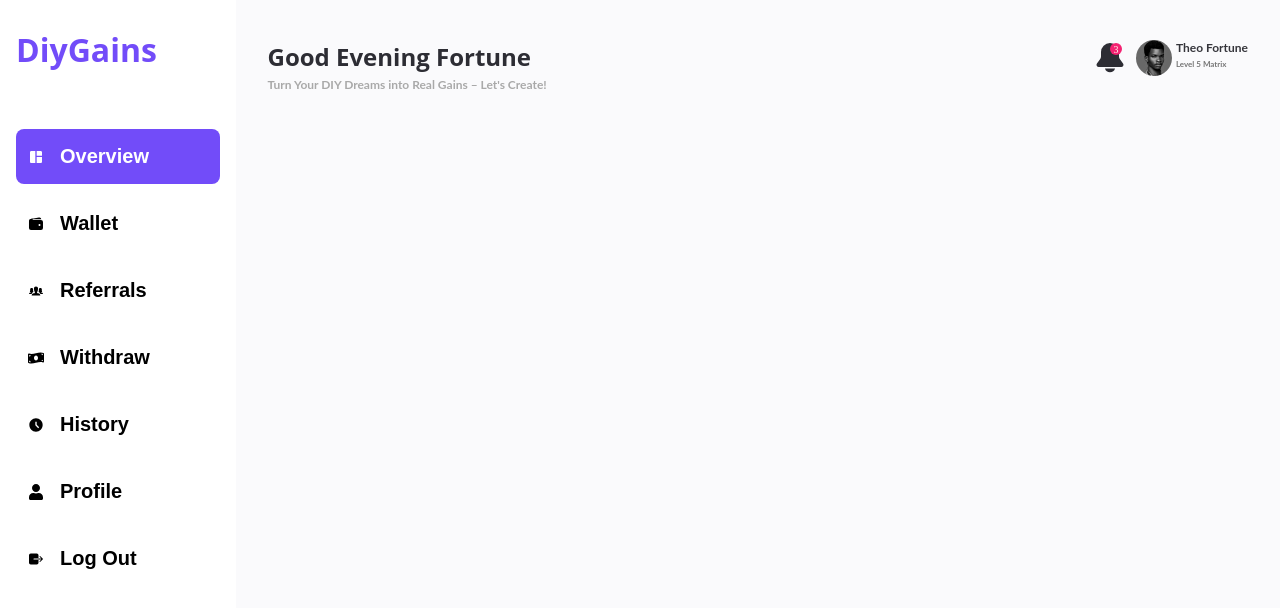
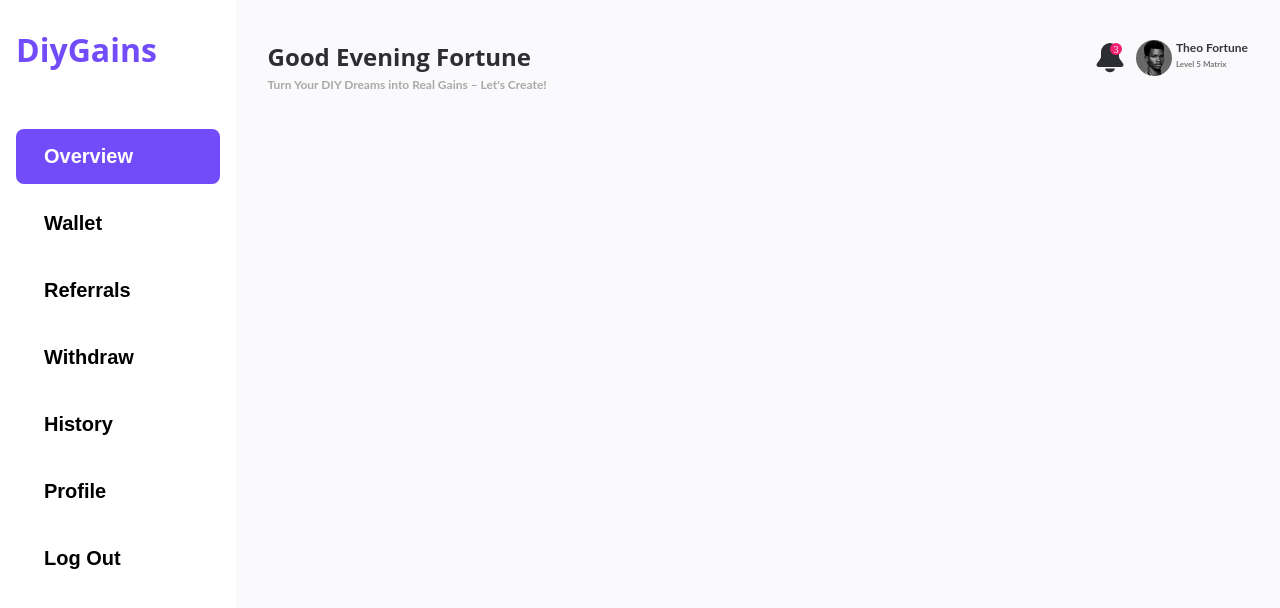
Before and after one commit to theo-fortune/diygains, a React (Create React App) app: page /dashboard in a window 1280 px wide. Shown: the top 608 px of the page. Built offline with nearby package versions, Linux system fonts and the light colour scheme.

Commit message:
Reusubale component

```diff
--- a/src/pages/Dashboard/User/Components/Sidebar.jsx
+++ b/src/pages/Dashboard/User/Components/Sidebar.jsx
@@ -5,6 +5,19 @@ import { MdSpaceDashboard, MdAccessTimeFilled } from "react-icons/md";
 import { IoWallet, IoExit } from "react-icons/io5";
 import { IoIosPeople } from "react-icons/io";
 import { FaMoneyBillWave, FaUser } from "react-icons/fa";
+
+const SidebarLink = ({ to, icon, text, isActive, onClick }) => {
+  return (
+    <Link
+      to={to}
+      className={`sidebar-link__component ${isActive && "active-link"}`}
+      onClick={onClick}
+    >
+      {icon && <icon className="sidebar-link__component-icons" />}
+      <p>{text}</p>
+    </Link>
+  );
+};
 
 const Sidebar = () => {
   const [activeLink, setActiveLink] = useState("/dashboard/overview");
@@ -19,70 +32,55 @@ const Sidebar = () => {
         <h1>DiyGains</h1>
       </div>
       <div className="sidebar-links">
-        <Link
+        <SidebarLink
           to="/dashboard/overview"
-          className={`sidebar-link__component ${
-            isLinkActive("/dashboard/overview") && "active-link"
-          }`}
+          icon={MdSpaceDashboard}
+          text="Overview"
+          isActive={isLinkActive("/dashboard/overview")}
           onClick={() => handleLinkClick("/dashboard/overview")}
-        >
-          <MdSpaceDashboard className="sidebar-link__component-icons" />
-          <p>Overview</p>
-        </Link>
-        <Link
+        />
+        <SidebarLink
           to="/dashboard/wallet"
-          className={`sidebar-link__component ${
-            isLinkActive("/dashboard/wallet") && "active-link"
-          }`}
+          icon={IoWallet}
+          text="Wallet"
+          isActive={isLinkActive("/dashboard/wallet")}
           onClick={() => handleLinkClick("/dashboard/wallet")}
-        >
-          <IoWallet className="sidebar-link__component-icons" />
-          <p>Wallet</p>
-        </Link>
-        <Link
+        />
+        <SidebarLink
           to="/dashboard/referrals"
-          className={`sidebar-link__component ${
-            isLinkActive("/dashboard/referrals") && "active-link"
-          }`}
+          icon={IoIosPeople}
+          text="Referrals"
+          isActive={isLinkActive("/dashboard/referrals")}
           onClick={() => handleLinkClick("/dashboard/referrals")}
-        >
-          <IoIosPeople className="sidebar-link__component-icons" />
-          <p>Referrals</p>
-        </Link>
-        <Link
+        />
+        <SidebarLink
           to="/dashboard/withdraw"
-          className={`sidebar-link__component ${
-            isLinkActive("/dashboard/withdraw") && "active-link"
-          }`}
+          icon={FaMoneyBillWave}
+          text="Withdraw"
+          isActive={isLinkActive("/dashboard/withdraw")}
           onClick={() => handleLinkClick("/dashboard/withdraw")}
-        >
-          <FaMoneyBillWave className="sidebar-link__component-icons" />
-          <p>Withdraw</p>
-        </Link>
-        <Link
+        />
+        <SidebarLink
           to="/dashboard/history"
-          className={`sidebar-link__component ${
-            isLinkActive("/dashboard/history") && "active-link"
-          }`}
+          icon={MdAccessTimeFilled}
+          text="History"
+          isActive={isLinkActive("/dashboard/history")}
           onClick={() => handleLinkClick("/dashboard/history")}
-        >
-          <MdAccessTimeFilled className="sidebar-link__component-icons" />
-          <p>History</p>
-        </Link>
-        <Link
+        />
+        <SidebarLink
           to="/dashboard/profile"
-          className={`sidebar-link__component ${
-            isLinkActive("/dashboard/profile") && "active-link"
-          }`}
+          icon={FaUser}
+          text="Profile"
+          isActive={isLinkActive("/dashboard/profile")}
           onClick={() => handleLinkClick("/dashboard/profile")}
-        >
-          <FaUser className="sidebar-link__component-icons" />
-          <p>Profile</p>
-        </Link>
-        <Link className="sidebar-link__component">
-          <IoExit className="sidebar-link__component-icons" />
-          <p>Log Out</p>
-        </Link>
+        />
+        <SidebarLink
+          to="/logout"
+          icon={IoExit}
+          text="Log Out"
+          onClick={() => {
+          }}
+        />
       </div>
     </div>
   );
--- a/src/pages/Dashboard/User/Pages/Overview/Overview.jsx
+++ b/src/pages/Dashboard/User/Pages/Overview/Overview.jsx
@@ -1,4 +1,4 @@
-import React, { useState, useEffect } from "react";
+import React from "react";
 import "./overview.css";
 import Nav from "../../Components/Nav/Nav";
 const Overview = () => {
--- a/src/pages/Dashboard/User/dashboard.css
+++ b/src/pages/Dashboard/User/dashboard.css
@@ -5,5 +5,6 @@
 }
 
 .dashboard-contents {
-  flex: 0.828125;padding: 40px 32px;
+  flex: 0.828125;
+  padding: 40px 32px;
 }
```
